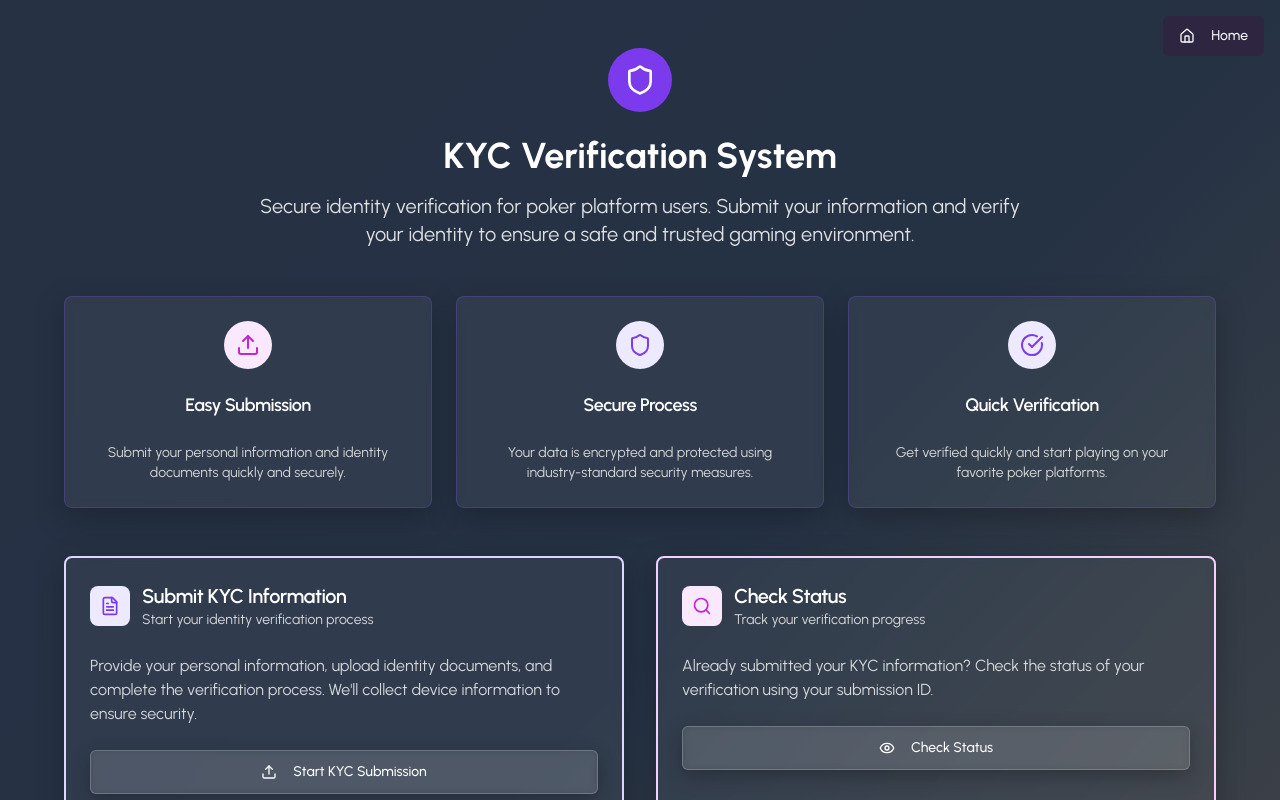
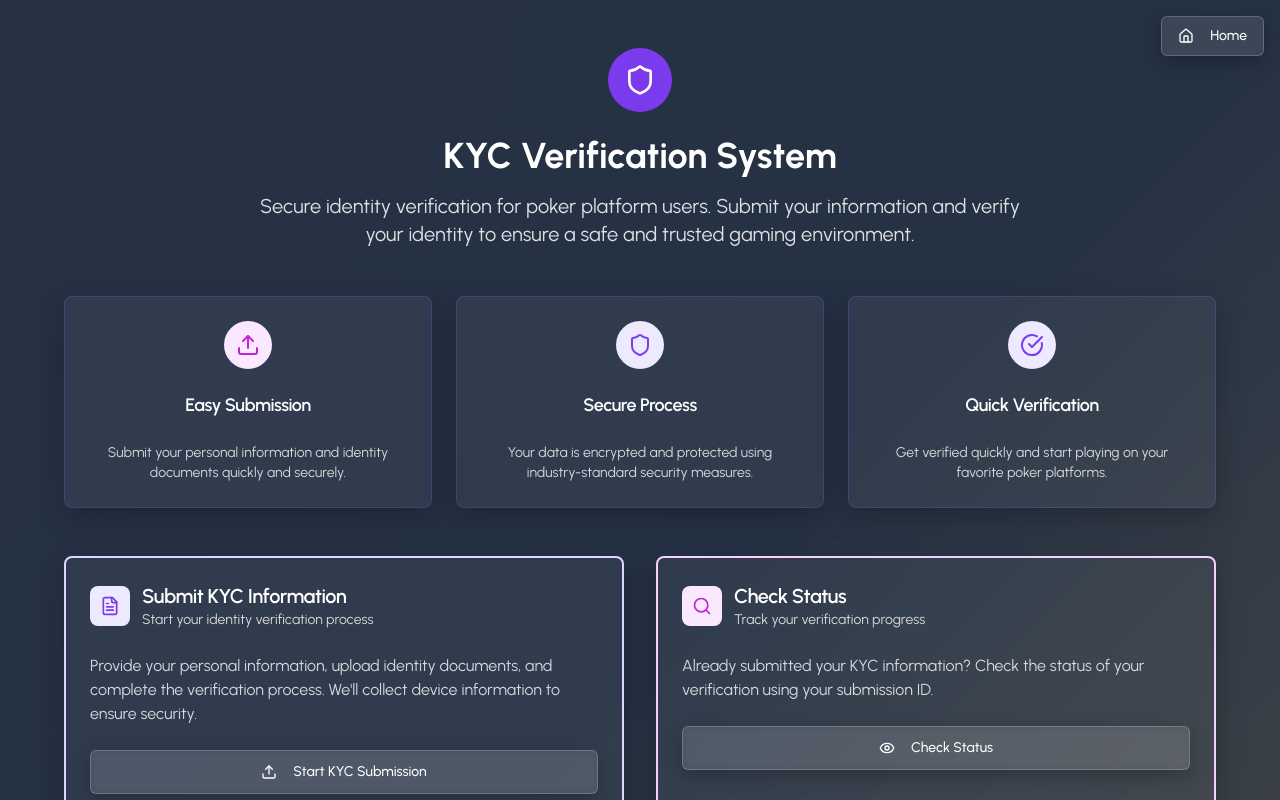
Before and after one commit to hitechlan1001/KYC-Webapp, a React (Vite) app in the folder frontend/: page / in a window 1280 px wide. Shown: the top 800 px of the page. Built offline with nearby package versions, Linux system fonts and the light colour scheme; no server answers.

Commit message:
fix: home buttong

```diff
--- a/frontend/src/components/HomeButton.tsx
+++ b/frontend/src/components/HomeButton.tsx
@@ -7,7 +7,7 @@ export default function HomeButton() {
   const navigate = useNavigate();
   return (
     <div className="fixed top-4 right-4 z-50">
-      <Button onClick={() => navigate('/')} variant="secondary">
+      <Button onClick={() => navigate('/')} variant="outline" className='bg-white/10 text-white border border-white/20 hover:bg-white/15 backdrop-blur-sm shadow-[0_6px_20px_rgba(0,0,0,0.25)]'>
         <Home className="mr-2 h-4 w-4" />
         Home
       </Button>
--- a/frontend/src/pages/KYC.tsx
+++ b/frontend/src/pages/KYC.tsx
@@ -401,7 +401,7 @@ export default function KYC() {
               {deviceData && (
                 <div className="border-t pt-6">
                   <h3 className="text-lg font-semibold mb-4">Device Information</h3>
-                  <div className="bg-gray-50 p-4 rounded-lg space-y-2 text-black/80  text-sm">
+                  <div className="bg-gray-50 p-4 rounded-lg space-y-2 text-black/80 text-sm">
                     <p><strong>IP Address:</strong> {ipAddress || 'Collecting...'}</p>
                     <p><strong>Location:</strong> {geolocation ? `${geolocation.city}, ${geolocation.country}` : 'Collecting...'}</p>
                     <p><strong>Device:</strong> {deviceData.browserInfo?.name} on {deviceData.platform}</p>
```
